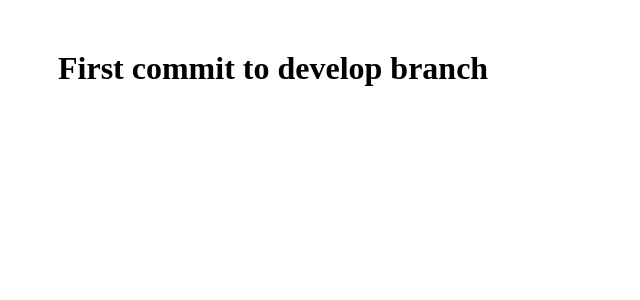
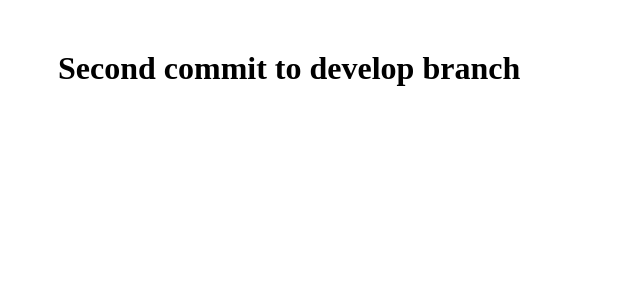
Before and after one commit to XDWeloper/gitBranchTest, an Angular app: page / in a window 1280 px wide. Shown: the top 300 px of the page, without its empty margins (0-640 px from the left). Built offline with nearby package versions, Linux system fonts and the light colour scheme.

Commit message:
develop commit 2

```diff
--- a/src/app/app.component.html
+++ b/src/app/app.component.html
@@ -1 +1 @@
-<h1 [style]="{margin: '50px'}"> First commit to develop branch</h1>
+<h1 [style]="{margin: '50px'}"> Second commit to develop branch</h1>
```
